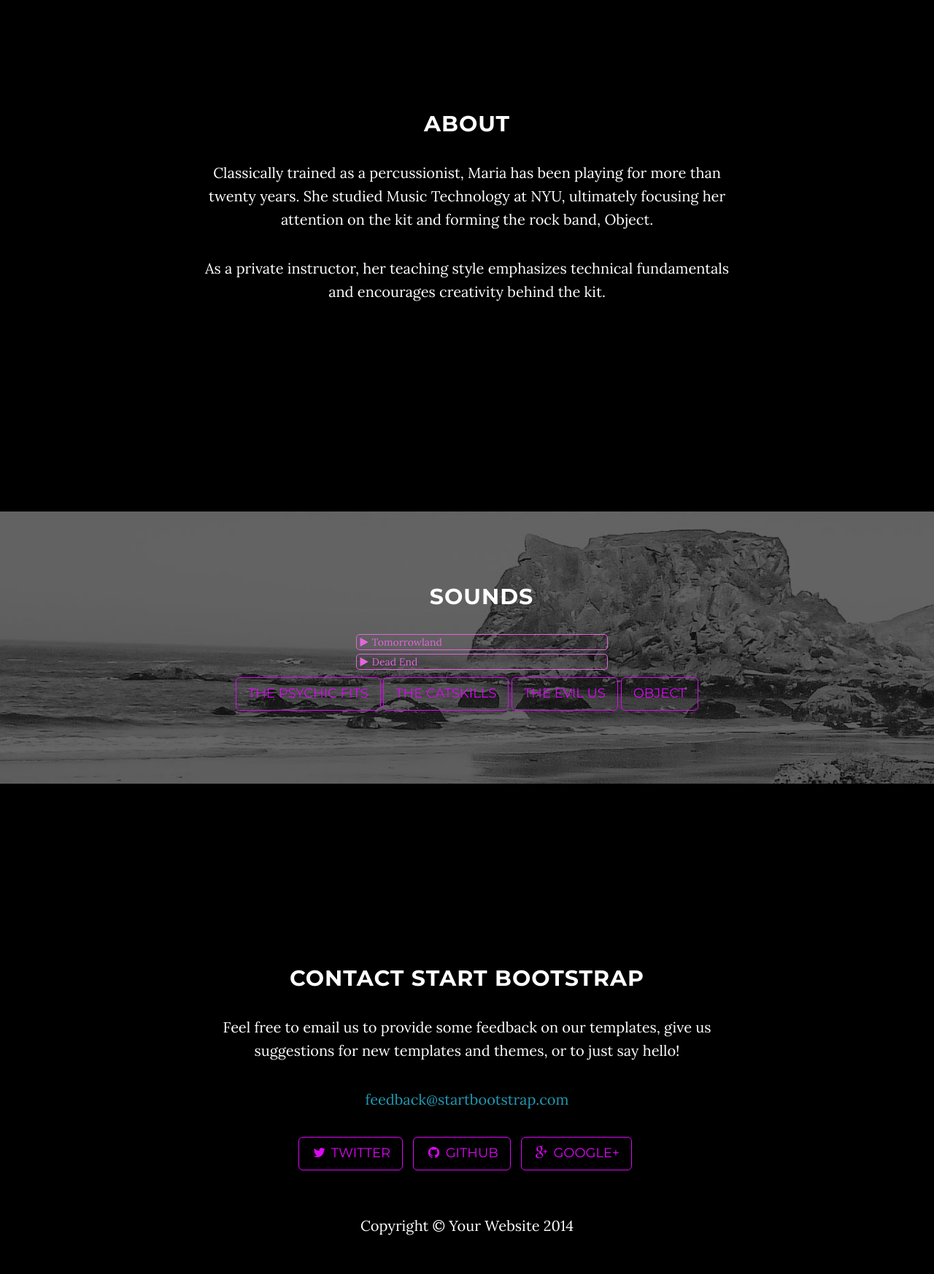
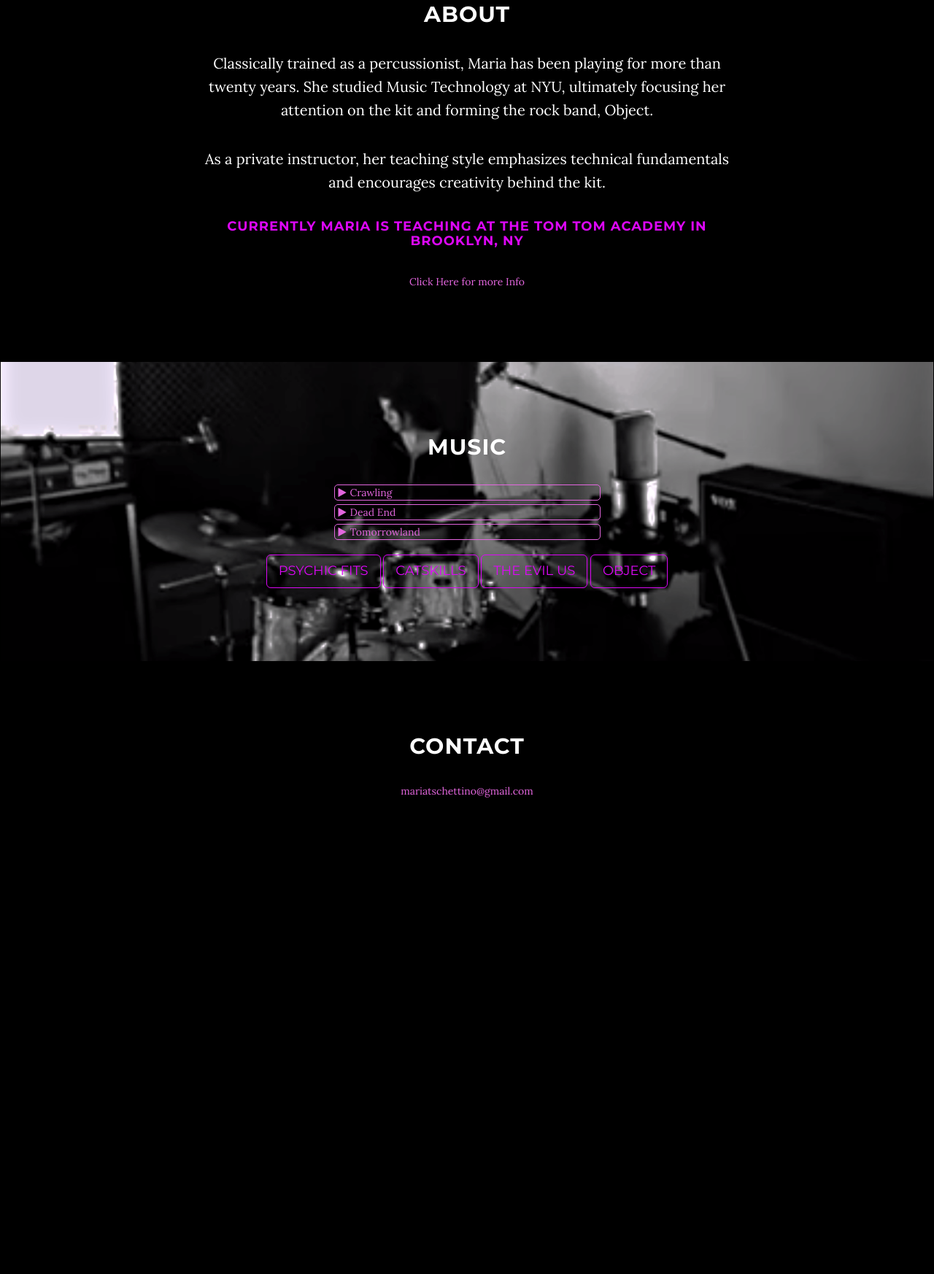
Before and after one commit to mariaperhaps/drumming, a plain HTML site: page index.html in a window 1280 px wide. Shown: the part 897-2643 px from the top of the page at 73% size. After the commit the page ends 2026 px from the top, so only its background shows below. Drawn offline with Linux system fonts and the light colour scheme; some packages are replaced by stand-ins of ours.

Commit message:
bg pic updated

```diff
--- a/css/grayscale.css
+++ b/css/grayscale.css
@@ -10,6 +10,7 @@ body {
     font-family: Lora,"Helvetica Neue",Helvetica,Arial,sans-serif;
     color: #fff;
     background-color: #000;
+    text-align: center;
 }
 
 html {
@@ -20,7 +21,6 @@ html {
 h1,
 h2,
 h3,
-h4,
 h5,
 h6 {
     margin: 0 0 35px;
@@ -30,11 +30,22 @@ h6 {
     letter-spacing: 1px;
 }
 
+h4{
+    margin: 0 0 35px;
+    text-transform: uppercase;
+    font-family: Montserrat,"Helvetica Neue",Helvetica,Arial,sans-serif;
+    font-weight: 700;
+    letter-spacing: 1px;
+    color: rgb(221, 7, 247);
+
+}
+
 p {
     margin: 0 0 25px;
     font-size: 18px;
     line-height: 1.5;
 }
+
 
 @media(min-width:767px) {
     p {
@@ -45,7 +56,7 @@ p {
 }
 
 a {
-    color: #219ab3;
+    color: rgb(227, 102, 222);
     -webkit-transition: all .2s ease-in-out;
     -moz-transition: all .2s ease-in-out;
     transition: all .2s ease-in-out;
@@ -54,7 +65,7 @@ a {
 a:hover,
 a:focus {
     text-decoration: none;
-    color: #11505d;
+    color: rgb(221, 7, 247);
 }
 
 .light {
@@ -222,6 +233,10 @@ a:focus {
     -moz-animation-timing-function: linear;
 }
 
+.songs{
+    margin-bottom: 20px;
+    margin-left: -40px;
+}
 
 .songs li{
     list-style: none;
@@ -243,6 +258,18 @@ a:focus {
     margin-left: 5px;
     color: rgb(227, 102, 222);
 }
+
+.videos{
+    margin-bottom: 20px;
+    margin-left: -40px;
+}
+
+.videos li{
+    list-style: none;
+    margin-top: 20px;
+    display: inline-block;
+}
+
 
 
 @-webkit-keyframes pulse {
@@ -287,7 +314,18 @@ a:focus {
     width: 100%;
     padding: 50px 0;
     color: #fff;
-    background: url(../img/downloads-bg.jpg) no-repeat center center scroll;
+    background: url(../img/ghostly.png) no-repeat center center scroll;
+    background-color: #000;
+    -webkit-background-size: cover;
+    -moz-background-size: cover;
+    background-size: cover;
+    -o-background-size: cover;
+}
+
+.video-section {
+    width: 100%;
+    padding: 50px 0;
+    color: #fff;
     background-color: #000;
     -webkit-background-size: cover;
     -moz-background-size: cover;
@@ -303,7 +341,7 @@ a:focus {
 
 @media(min-width:767px) {
     .content-section {
-        padding-top: 250px;
+        /*padding-top: 250px;*/
     }
 
     .download-section {
--- a/index.html
+++ b/index.html
@@ -9,7 +9,7 @@
     <meta name="description" content="">
     <meta name="author" content="">
 
-    <title>Grayscale - Start Bootstrap Theme</title>
+    <title>Maria Schettino</title>
 
     <!-- Bootstrap Core CSS -->
     <link href="css/bootstrap.min.css" rel="stylesheet">
@@ -56,7 +56,7 @@
                         <a class="page-scroll" href="#about">About</a>
                     </li>
                     <li>
-                        <a class="page-scroll" href="#download">Download</a>
+                        <a class="page-scroll" href="#music">Music</a>
                     </li>
                     <li>
                         <a class="page-scroll" href="#contact">Contact</a>
@@ -86,62 +86,63 @@
             <div class="col-lg-8 col-lg-offset-2">
                 <h2>About</h2>
                 <p>Classically trained as a percussionist, Maria has been playing for more than twenty years. She studied Music Technology at NYU, ultimately focusing her attention on the kit and forming the rock band, Object. <p>As a private instructor, her teaching style emphasizes technical fundamentals and encourages creativity behind the kit.</p>
+                <h4>Currently Maria is teaching at The Tom Tom Academy in Brooklyn, NY</h4>
+                <a href="http://www.tomtomacademy.com/">Click Here for more Info</a>
             </div>
         </div>
     </section>
 
-    <!-- Download Section -->
-    <section id="download" class="content-section text-center">
+    <!-- Music Section -->
+    <section id="music" class="content-section text-center">
         <div class="download-section">
             <div class="container">
                 <div class="col-lg-8 col-lg-offset-2">
+                    <h2>Music</h2>
                     <ul class="songs">
-                    <h2>Sounds</h2>
-                        <li><i class="fa fa-play"></i></i><span>Tomorrowland</span><audio src="audio/Tomorrowland.mp3"></audio></li>
-                        <li><i class="fa fa-play"></i></i><span>Dead End</span><audio src="audio/psychic_fits.mp3"></audio></li>
-                        <!-- <li><iframe width="100%" height="166" scrolling="no" frameborder="no" src="https://w.soundcloud.com/player/?url=https%3A//api.soundcloud.com/tracks/3598686&amp;color=d640ad&amp;auto_play=false&amp;hide_related=false&amp;show_comments=true&amp;show_user=true&amp;show_reposts=false"></iframe></li>
-                        <li><iframe width="100%" height="166" scrolling="no" frameborder="no" src="https://w.soundcloud.com/player/?url=https%3A//api.soundcloud.com/tracks/114152037&amp;color=d640ad&amp;auto_play=false&amp;hide_related=false&amp;show_comments=true&amp;show_user=true&amp;show_reposts=false"></iframe></li>
-                        <li><iframe width="100%" height="166" scrolling="no" frameborder="no" src="https://w.soundcloud.com/player/?url=https%3A//api.soundcloud.com/tracks/38397626&amp;color=d640ad&amp;auto_play=false&amp;hide_related=false&amp;show_comments=true&amp;show_user=true&amp;show_reposts=false"></iframe></li> -->
+                         <li><i class="fa fa-play"></i><span>Crawling</span><audio src="audio/Crawling.m4a"></audio></li>
+                        <li><i class="fa fa-play"></i><span>Dead End</span><audio src="audio/psychic_fits.mp3"></audio></li>
+                        <li><i class="fa fa-play"></i><span>Tomorrowland</span><audio src="audio/Tomorrowland.mp3"></audio></li>
 
                     </ul>
-                    <a href="http://psychicfits.bandcamp.com/" class="btn btn-default btn-lg" >The Psychic Fits</a>
-                    <a href="http://thecatskills.bandcamp.com/" class="btn btn-default btn-lg" >The Catskills</a>
-                    <a href="http://theevilus.bandcamp.com/" class="btn btn-default btn-lg" >The Evil Us</a>
-                    <a href="http://objectband.bandcamp.com/" class="btn btn-default btn-lg" >Object</a>
+                        <div id="bands">
+                            <a href="http://psychicfits.bandcamp.com/" class="btn btn-default btn-lg" >Psychic Fits</a>
+                            <a href="http://thecatskills.bandcamp.com/" class="btn btn-default btn-lg" >Catskills</a>
+                            <a href="http://theevilus.bandcamp.com/" class="btn btn-default btn-lg" >The Evil Us</a>
+                            <a href="http://objectband.bandcamp.com/" class="btn btn-default btn-lg" >Object</a>
+                        </div>
+
+
                 </div>
             </div>
         </div>
     </section>
+<!--
+    <section id="video" class="content-section text-center">
+        <div class="video-section">
+          <div class="container">
+                <div class="col-lg-8 col-lg-offset-2">
+                  <h2>Video</h2>
+                    <ul class="videos">
+                        <li><iframe width="420" height="315" src="http://www.youtube.com/embed/dZyxlzhFg14" frameborder="0" allowfullscreen></iframe></li>
+                        <li><iframe width="640" height="360" src="http://www.youtube.com/embed/4zhNV_hgAuE?rel=0&amp;controls=0&amp;showinfo=0" frameborder="0" allowfullscreen></iframe></li>
+                    </ul>
+                </div>
+          </div>
+        </div>
+    </section> -->
 
     <!-- Contact Section -->
     <section id="contact" class="container content-section text-center">
         <div class="row">
             <div class="col-lg-8 col-lg-offset-2">
-                <h2>Contact Start Bootstrap</h2>
-                <p>Feel free to email us to provide some feedback on our templates, give us suggestions for new templates and themes, or to just say hello!</p>
-                <p><a href="mailto:feedback@startbootstrap.com">feedback@startbootstrap.com</a>
+                <h2>Contact</h2>
+               <a href="mailto:mariatschettino@gmail.com">mariatschettino@gmail.com</a>
                 </p>
-                <ul class="list-inline banner-social-buttons">
-                    <li>
-                        <a href="https://twitter.com/SBootstrap" class="btn btn-default btn-lg"><i class="fa fa-twitter fa-fw"></i> <span class="network-name">Twitter</span></a>
-                    </li>
-                    <li>
-                        <a href="https://github.com/IronSummitMedia/startbootstrap" class="btn btn-default btn-lg"><i class="fa fa-github fa-fw"></i> <span class="network-name">Github</span></a>
-                    </li>
-                    <li>
-                        <a href="https://plus.google.com/+Startbootstrap/posts" class="btn btn-default btn-lg"><i class="fa fa-google-plus fa-fw"></i> <span class="network-name">Google+</span></a>
-                    </li>
-                </ul>
             </div>
         </div>
     </section>
 
-    <!-- Footer -->
-    <footer>
-        <div class="container text-center">
-            <p>Copyright &copy; Your Website 2014</p>
-        </div>
-    </footer>
+
 
     <!-- jQuery -->
     <script src="js/jquery.js"></script>
```
Also changed, not shown: img/ghostly.png (added), 1 other file.
